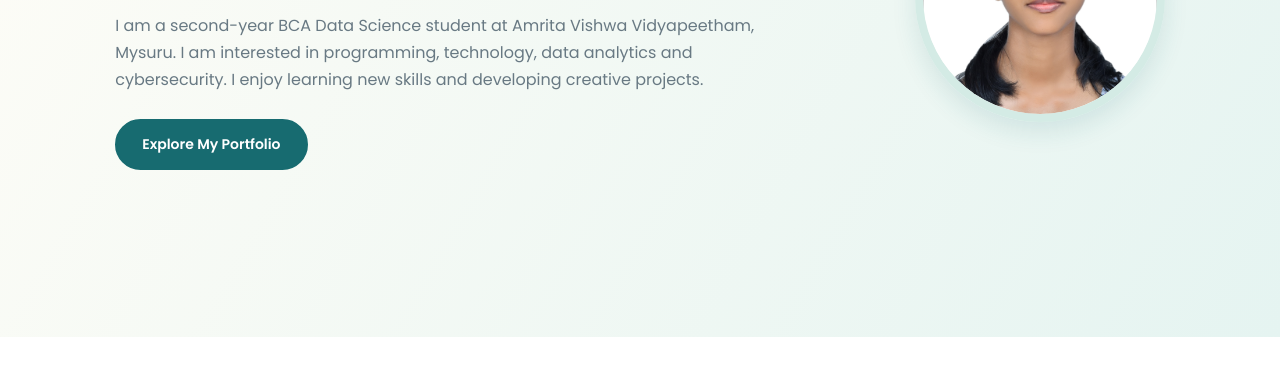
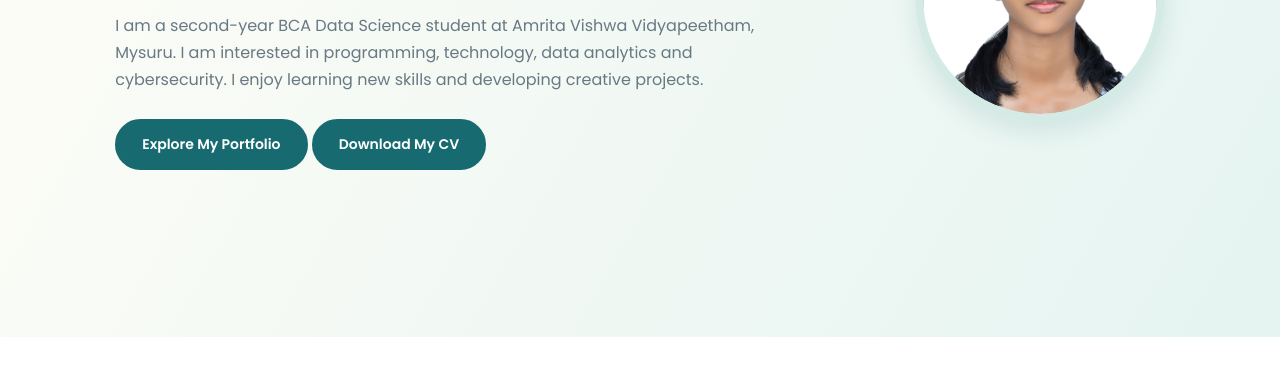
Before and after one commit to aditiv841-source/Myportfolio, a plain HTML site: page index.html in a window 1280 px wide. Shown: the part 416-800 px from the top of the page. Drawn offline with nearby package versions, Linux system fonts and the light colour scheme.

Commit message:
Add Download CV button

```diff
--- a/index.html
+++ b/index.html
@@ -459,6 +459,7 @@ display:inline-block;
             </p>
 
             <a href="#about" class="btn">Explore My Portfolio</a>
+<a href="Aditi_CV.pdf" download class="btn">Download My CV</a>
         </div>
 
         <div class="hero-circle">
```
